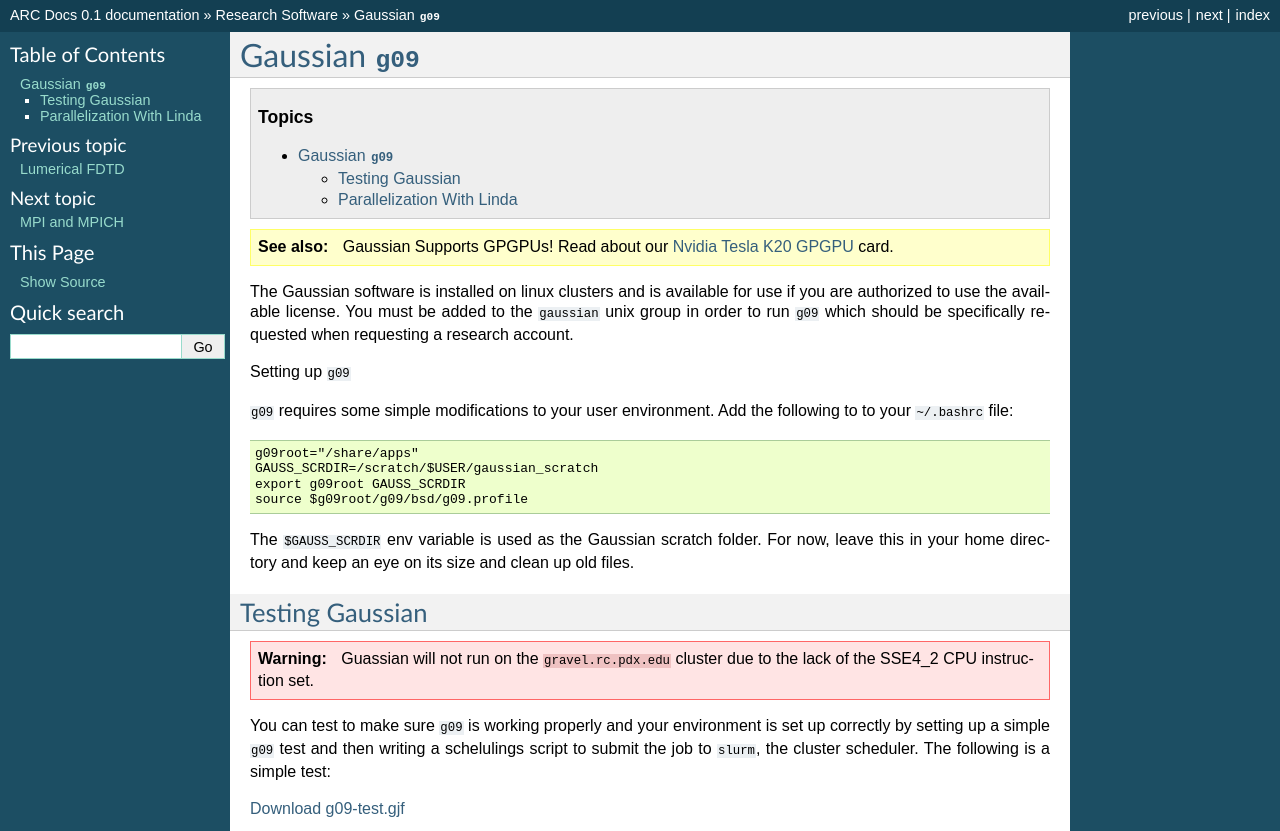
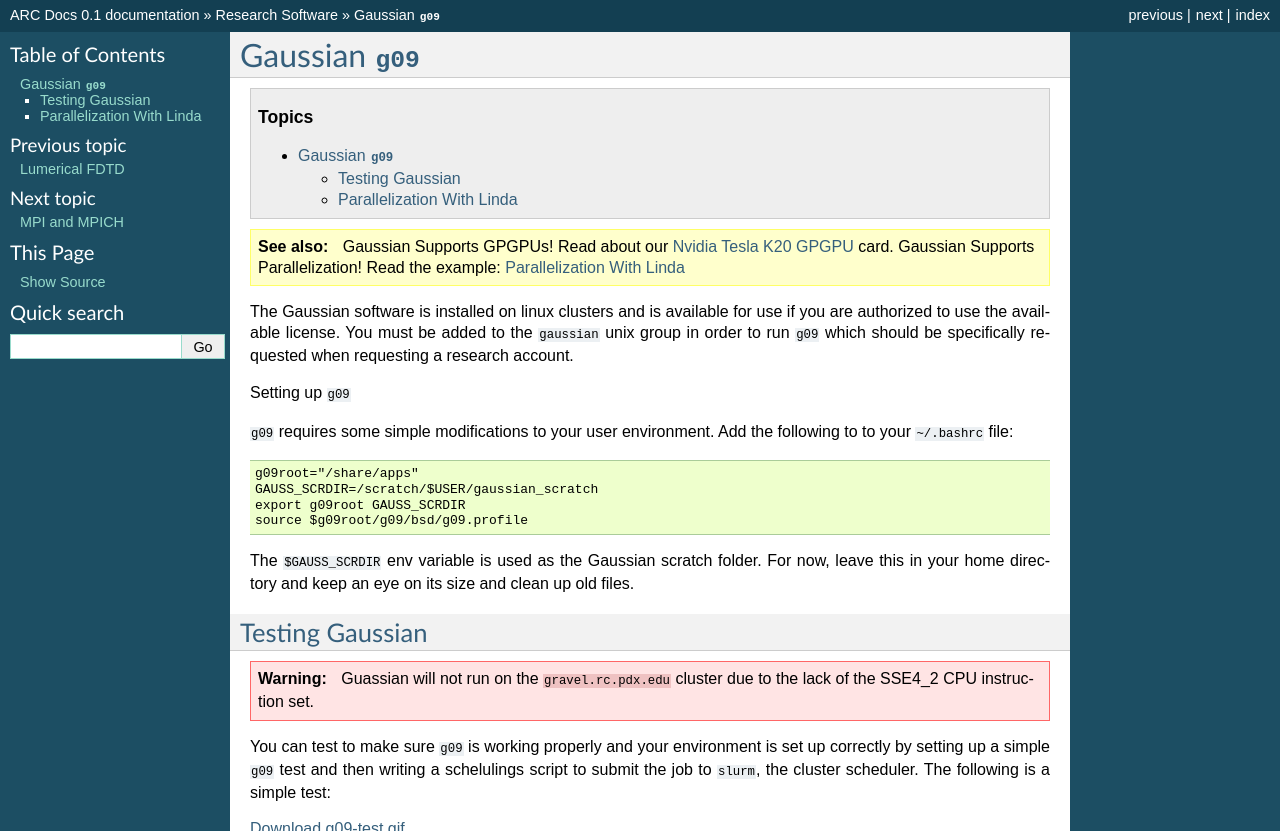
Before and after one commit to PSU-Research-Computing/psurc-docs, a Sphinx documentation site: the page built from source/research_software/g09.rst, in a window 1280 px wide and 900 px high, cut to the strip 0-831 px from the top of the window. Built offline with Sphinx 7.4.7, drawn with Linux system fonts in a browser that asks for light colours.

Commit message:
ADded note about linda

```diff
--- a/source/research_software/g09.rst
+++ b/source/research_software/g09.rst
@@ -9,6 +9,7 @@
 .. seealso::
 
     Gaussian Supports GPGPUs!  Read about our :ref:`tesla` card.
+    Gaussian Supports Parallelization!  Read the example: :ref:`linda`
 
 The Gaussian software is installed on linux clusters and is available for use if you are authorized to use the available license.  You must be added to the ``gaussian`` unix group in order to run ``g09`` which should be specifically requested when requesting a research account.
 
@@ -64,6 +65,9 @@
 
 Try editing or copying the ``g09-slurm.sh`` to point to the ``l2-PtCl-td.gjf`` file and launch a second job on the scheduler.
 
+
+.. _linda:
+
 Parallelization With Linda
 ==========================
 
```
